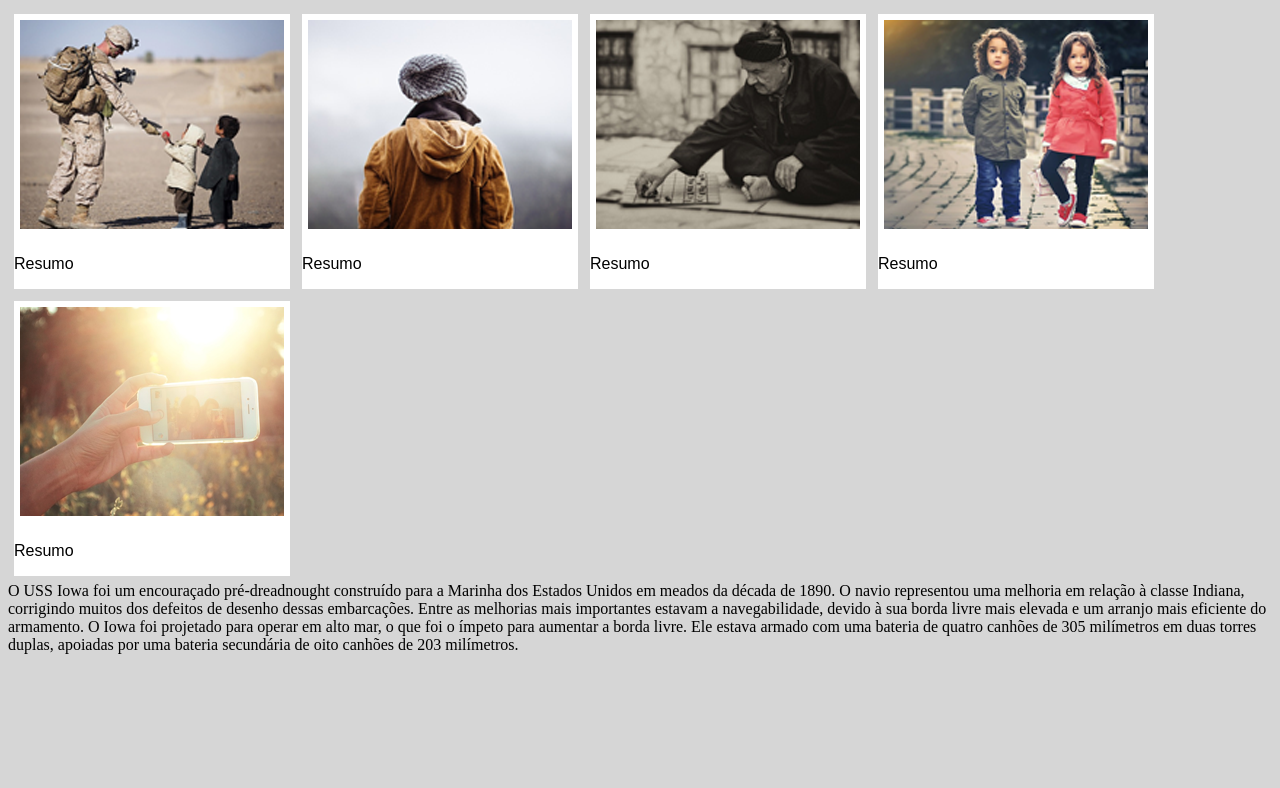
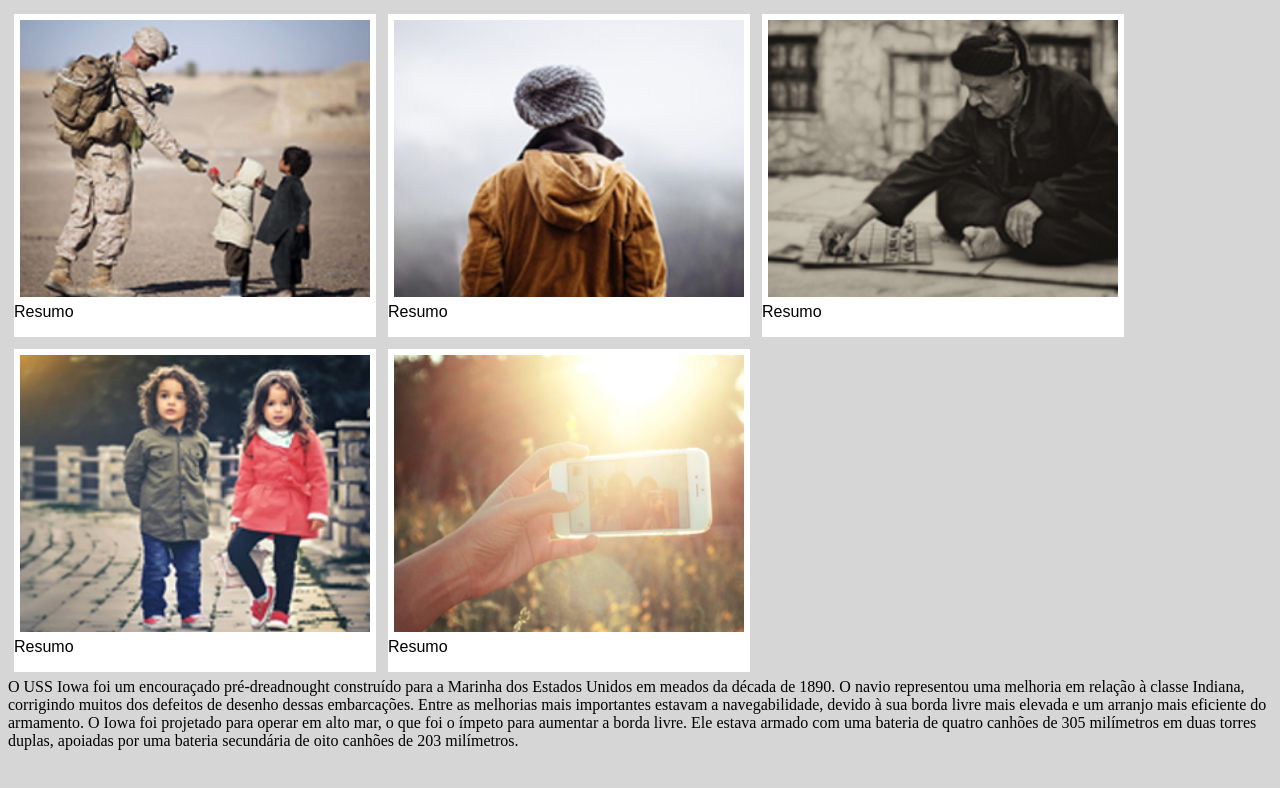
Before and after one commit to Djorkaeffp/IntroducaoHTML-AULA, a plain HTML site: page 09/index.html in a window 1280 px wide. Drawn offline with Linux system fonts and the light colour scheme.

Commit message:
Add files via upload

```diff
--- a/09/index.html
+++ b/09/index.html
@@ -22,6 +22,8 @@
 			background:#d6d6d6;
 		}
 		img{
+			float: right;
+			width: 350px;
 			padding: 6px;
 		}
 		.noticiap{
@@ -62,7 +64,3 @@
 		<p>O USS Iowa foi um encouraçado pré-dreadnought construído para a Marinha dos Estados Unidos em meados da década de 1890. O navio representou uma melhoria em relação à classe Indiana, corrigindo muitos dos defeitos de desenho dessas embarcações. Entre as melhorias mais importantes estavam a navegabilidade, devido à sua borda livre mais elevada e um arranjo mais eficiente do armamento. O Iowa foi projetado para operar em alto mar, o que foi o ímpeto para aumentar a borda livre. Ele estava armado com uma bateria de quatro canhões de 305 milímetros em duas torres duplas, apoiadas por uma bateria secundária de oito canhões de 203 milímetros.</p>
 
 	</div>
-
-
-</body>
-</html>
```
